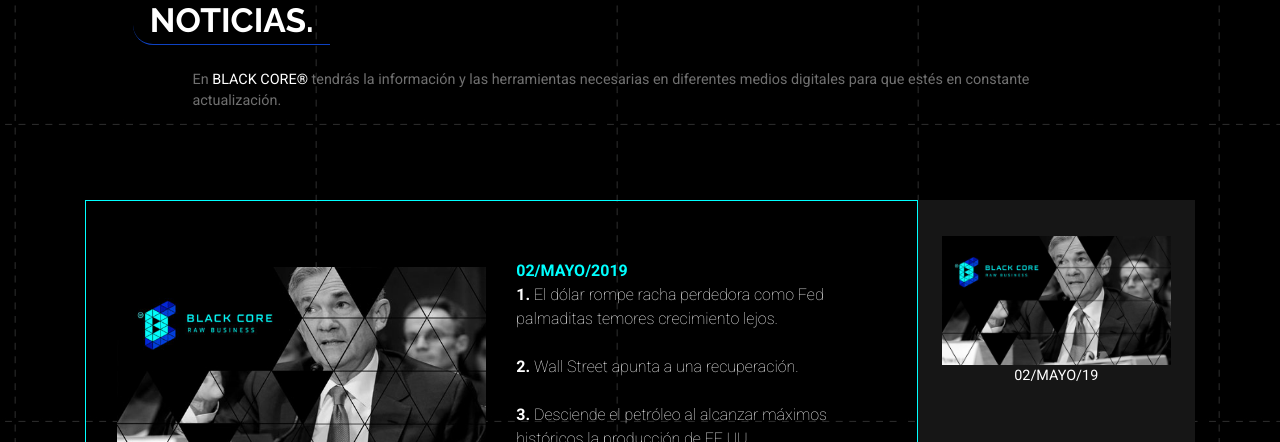
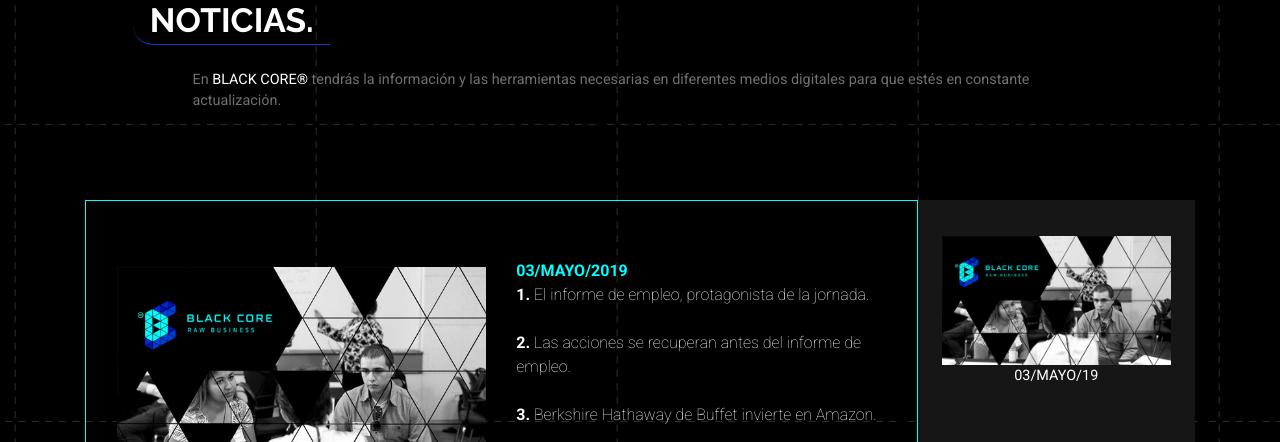
Before and after one commit to laloehm/Black-Core, a PHP site: page / in a window 1280 px wide. Shown: the part 4048-4490 px from the top of the page. Run offline with PHP 8.4, Linux system fonts and the light colour scheme.

Commit message:
Noticias del 03 de mayo del 2019

```diff
--- a/home.php
+++ b/home.php
@@ -35,7 +35,7 @@
                         </a> -->
                     <!-- <img src="images/Home/Bg-Video.jpg" width="100%" height="100%" alt="" class="">
                     <img src="images/Home/Btn-Play.png" class="play" alt="Boton de play"> -->
-                    <iframe width="560" height="315" src="https://www.youtube.com/embed/2PUXiXbGDqQ?showinfo=1;controls=0;autoplay=1;rel=0;hd=1" frameborder="0" allow="accelerometer; autoplay; encrypted-media; gyroscope; picture-in-picture" allowfullscreen></iframe>
+                    <iframe width="560" height="315" src="https://www.youtube.com/embed/XjYM_Vn-JO4?showinfo=1;controls=0;autoplay=1;rel=0;hd=1" frameborder="0" allow="accelerometer; autoplay; encrypted-media; gyroscope; picture-in-picture" allowfullscreen></iframe>
                 </div>
                 <div class="content-diamont">
                     <div class="p-0 col-video-uno d-flex justify-content-center align-items-center col">
--- a/noticias.php
+++ b/noticias.php
@@ -13,7 +13,26 @@
         <div class="col-md-9 tabs-noticias-content p-0">
             <div class="noticias-tabs-contents">
                 <!--  -->
-                <div class="noticias-content-items noticias-content-items-active" id="noticias-29">
+                <div class="noticias-content-items noticias-content-items-active" id="noticias-30">
+                    <div class="row">
+                        <div class="col-md-6 d-flex justify-content-center align-items-center flex-column">
+                            <img src="images/Noticias/Mayo/03-Mayo-19.jpg" class="img-fluid" alt="Noticiasd del 03 de Mayo del 2019">
+                            <div class="my-3">
+                                <h3 class="azul-dos px-3 text-uppercase title-news">INFÓRMATE</h3>
+                            </div>
+                        </div>
+                        <div class="col-md-6">
+                            <p class="font-weight-bold font-aqua m-0">03/MAYO/2019</p>
+                            <p><span class="font-weight-bold">1.</span> El informe de empleo, protagonista de la jornada.</p>
+                            <p><span class="font-weight-bold">2.</span> Las acciones se recuperan antes del informe de empleo.</p>
+                            <p class=""><span class="font-weight-bold">3.</span> Berkshire Hathaway de Buffet invierte en Amazon.</p>
+                            <p><span class="font-weight-bold">4.</span> Facebook recluta socios para lanzar su app de pago de criptomonedas.</p>
+                            <p class="m-0"><span class="font-weight-bold">5.</span> El petróleo amplía sus pérdidas semanales a más del 2%.</p>
+                        </div>
+                    </div>
+                </div>
+                <!--  -->
+                <div class="noticias-content-items" id="noticias-29">
                     <div class="row">
                         <div class="col-md-6 d-flex justify-content-center align-items-center flex-column">
                             <img src="images/Noticias/Mayo/02-Mayo-19.jpg" class="img-fluid" alt="Noticiasd del 02 de Mayo del 2019">
@@ -554,6 +573,17 @@
                         <ul class="amazingcarousel-list">
                             <!--  -->
                             <li class="amazingcarousel-item news news-active">
+                                <a href="#noticias-30" class="items-noticias mt-0">
+                                    <div class="amazingcarousel-item-container fecha-noticias">
+                                        <div class="amazingcarousel-image">
+                                            <img src="images/Noticias/Mayo/03-Mayo-19.jpg" alt="03 de Mayo 19" />
+                                            <p>03/MAYO/19</p>
+                                        </div>
+                                    </div>
+                                </a>
+                            </li>
+                            <!--  -->
+                            <li class="amazingcarousel-item news news-active">
                                 <a href="#noticias-29" class="items-noticias mt-0">
                                     <div class="amazingcarousel-item-container fecha-noticias">
                                         <div class="amazingcarousel-image">
@@ -980,6 +1010,31 @@
             <div class="">
                 <div class="items-noticias mt-0 news news-active">
                     <div class="fecha-noticias">
+                        <img src="images/Noticias/Mayo/03-Mayo-19.jpg" class="img-fluid" alt="Noticias del 03 de Mayo 2019">
+                        <p class="absolute">03/MAYO/2019</p>
+                    </div>
+                </div>
+                <div class="noticias-content-items-mobile noticias-content-items-active mt-3 bg-gris-uno">
+                    <div class="col-md-6 d-flex justify-content-between align-items-center flex-column pt-4">
+                        <div class="mb-1">
+                            <h3 class="azul-dos px-3 text-uppercase title-news">INFÓRMATE</h3>
+                        </div>
+                    </div>
+                    <div class="col-md-6 px-4">
+                        <p class="font-weight-bold font-aqua">03/MAYO/2019</p>
+                        <p><span class="font-weight-bold">1.</span> El dólar rompe racha perdedora como Fed palmaditas temores crecimiento lejos.</p>
+                        <p><span class="font-weight-bold">2.</span> Wall Street apunta a una recuperación.</p>
+                        <p class=""><span class="font-weight-bold">3.</span> Desciende el petróleo al alcanzar máximos históricos la producción de EE.UU.</p>
+                        <p><span class="font-weight-bold">4.</span> El Banco de Inglaterra se reúne al volver a aumentar las tensiones del Brexit.</p>
+                        <p class="m-0"><span class="font-weight-bold">5.</span> Más que alcista.</p>
+                    </div>
+                </div>
+            </div>
+
+            <!-- 2 -->
+            <div class="">
+                <div class="items-noticias mt-0 news news-active">
+                    <div class="fecha-noticias">
                         <img src="images/Noticias/Mayo/02-Mayo-19.jpg" class="img-fluid" alt="Noticias del 02 de Mayo 2019">
                         <p class="absolute">02/MAYO/2019</p>
                     </div>
@@ -1001,7 +1056,7 @@
                 </div>
             </div>
 
-            <!-- 2 -->
+            <!-- 3 -->
             <div class="">
                 <div class="items-noticias mt-0 news news-active">
                     <div class="fecha-noticias">
@@ -1026,7 +1081,7 @@
                 </div>
             </div>
 
-            <!-- 3 -->
+            <!-- 4 -->
             <div class="">
                 <div class="items-noticias mt-0 news news-active">
                     <div class="fecha-noticias">
@@ -1051,7 +1106,7 @@
                 </div>
             </div>
 
-            <!-- 4 -->
+            <!-- 5 -->
             <div class="">
                 <div class="items-noticias mt-0 news news-active">
                     <div class="fecha-noticias">
@@ -1077,7 +1132,7 @@
             </div>
 
             <!-- 5 -->
-            <div class="">
+            <!-- <div class="">
                 <div class="items-noticias mt-0 news news-active">
                     <div class="fecha-noticias">
                         <img src="images/Noticias/Abril/25-Abril-19.jpg" class="img-fluid" alt="Noticias del 25 de Abril 2019">
@@ -1099,7 +1154,7 @@
                         <p class="m-0"><span class="font-weight-bold">5.</span> Se espera un aumento de los pedidos de bienes duraderos.</p>
                     </div>
                 </div>
-            </div>
+            </div> -->
 
             <!-- 5 -->
             <!-- <div class="">
```
Also changed, not shown: images/Noticias/Mayo/03-Mayo-19.jpg (added).
